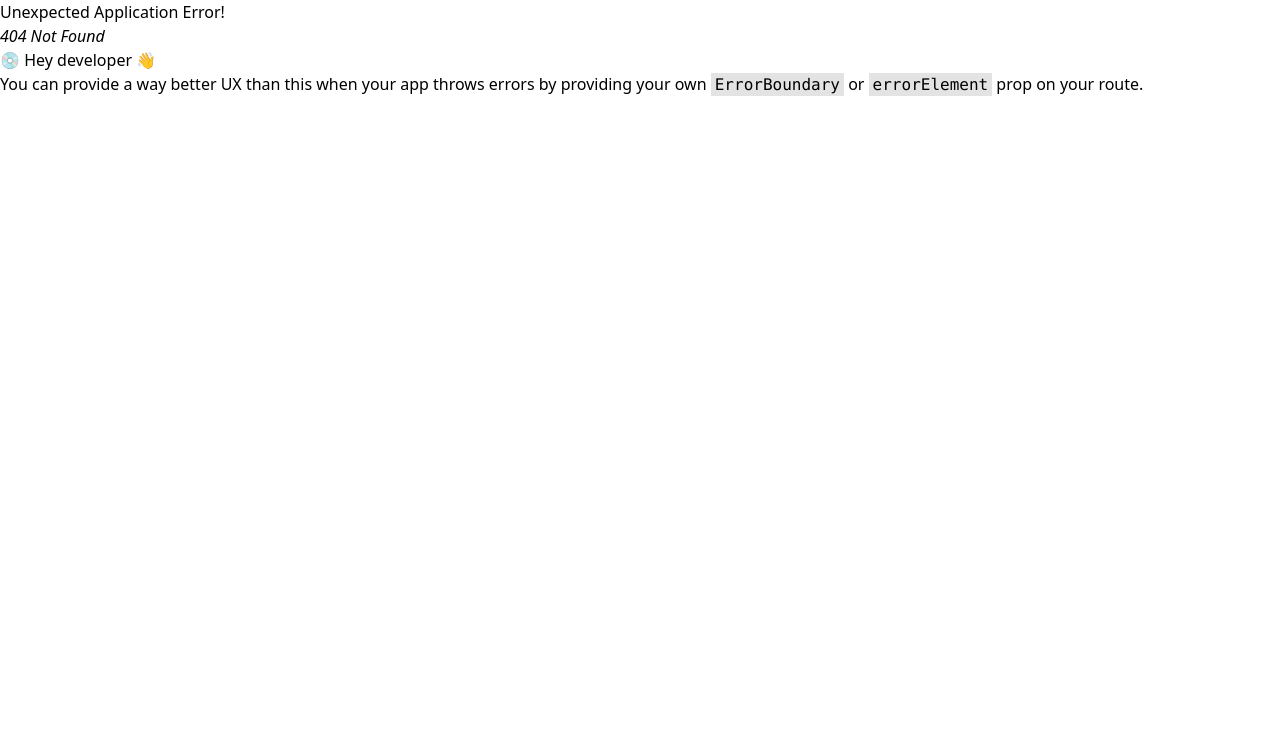
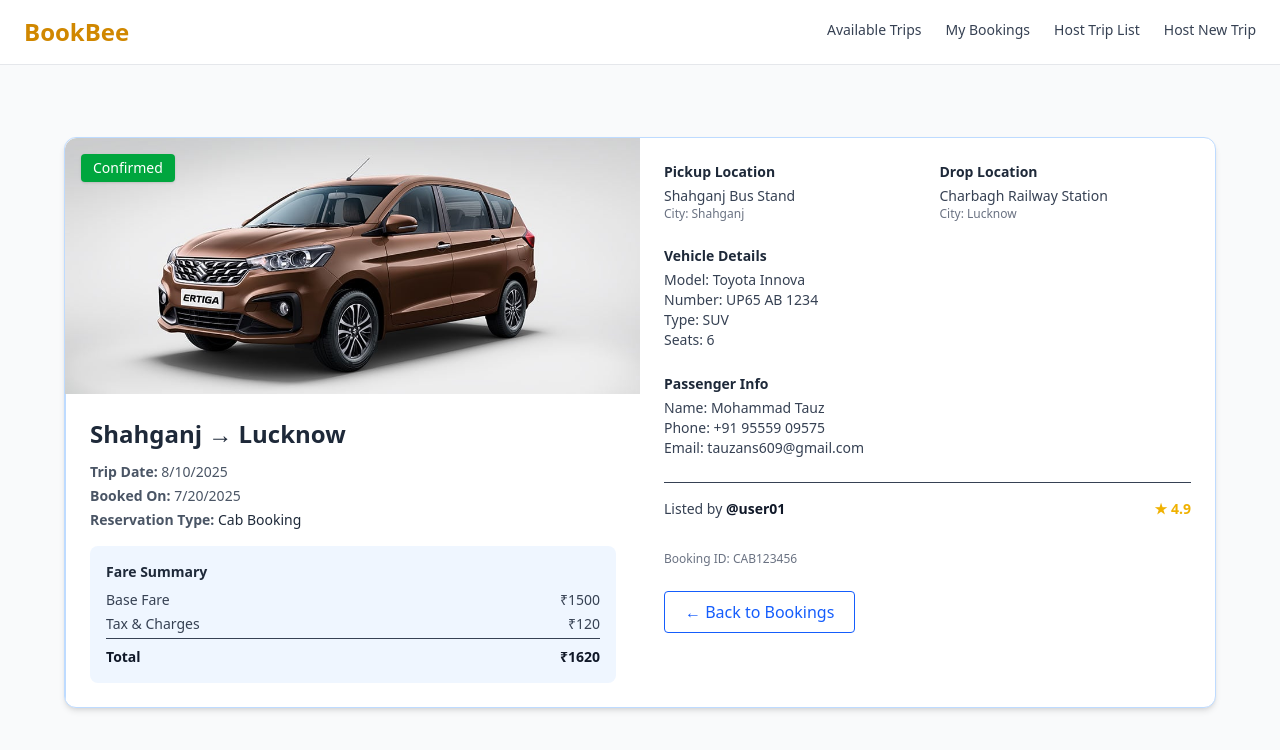
Before and after one commit to tauz001/bookbee, a React (Vite) app in the folder frontend/: page /cabbookings/1 in a window 1280 px wide. Before the commit this address had no page. Shown: the top 750 px of the page. Built offline with nearby package versions, Linux system fonts and the light colour scheme.

Commit message:
lil updates and might be some mess

```diff
--- /dev/null
+++ b/frontend/src/pages/user/bookingDetails.jsx
@@ -0,0 +1,150 @@
+import {useParams, Link} from "react-router-dom"
+import vehicleImg from "../../assets/vehicleImg01.jpg"
+import {useEffect, useState} from "react"
+
+const BookingDetails = () => {
+  const {id} = useParams()
+
+  // Mock booking data — replace with actual fetch later
+  const booking = {
+    bookingId: "CAB123456",
+    reservationType: "Cab Booking",
+    pickupCity: "Shahganj",
+    dropCity: "Lucknow",
+    exactPickup: "Shahganj Bus Stand",
+    exactDrop: "Charbagh Railway Station",
+    tripDate: "2025-08-10",
+    createdAt: "2025-07-20",
+    user: {
+      name: "Mohammad Tauz",
+      contact: "+91 95559 09575",
+      email: "tauzans609@gmail.com",
+    },
+    host: {
+      name: "@user01",
+      rating: 4.9,
+    },
+    vehicle: {
+      model: "Toyota Innova",
+      number: "UP65 AB 1234",
+      type: "SUV",
+      seats: 6,
+    },
+    fare: {
+      baseFare: 1500,
+      tax: 120,
+      total: 1620,
+    },
+    status: "Confirmed",
+  }
+
+  console.log("Booking ID from URL:", id)
+
+  return (
+    <div className="container mx-auto px-4 py-10">
+      <div className="max-w-6xl mx-auto bg-white border border-blue-200 rounded-xl shadow-md overflow-hidden flex flex-col lg:flex-row">
+        {/* LEFT SIDE: Vehicle Image + Trip Info */}
+        <div className="w-full lg:w-1/2 flex flex-col">
+          <div className="relative w-full h-48 lg:h-64">
+            <img src={vehicleImg} alt="Vehicle" className="w-full h-full object-cover rounded-t-xl lg:rounded-tl-xl lg:rounded-tr-none" />
+            <div className="absolute top-4 left-4 bg-green-600 text-white px-3 py-1 text-sm rounded shadow">{booking.status}</div>
+          </div>
+
+          <div className="p-6 border-t border-blue-200 lg:border-t-0 lg:border-l">
+            <h2 className="text-2xl font-semibold text-gray-800 mb-3">
+              {booking.pickupCity} → {booking.dropCity}
+            </h2>
+
+            <div className="space-y-1 text-sm text-gray-600">
+              <p>
+                <span className="font-semibold">Trip Date:</span> {new Date(booking.tripDate).toLocaleDateString()}
+              </p>
+              <p>
+                <span className="font-semibold">Booked On:</span> {new Date(booking.createdAt).toLocaleDateString()}
+              </p>
+              <p>
+                <span className="font-semibold">Reservation Type:</span> <span className="text-gray-800">{booking.reservationType}</span>
+              </p>
+            </div>
+
+            {/* Fare Summary */}
+            <div className="bg-blue-50 rounded-lg p-4 mt-4 text-sm text-gray-700 space-y-1">
+              <h4 className="font-semibold text-gray-800 mb-2">Fare Summary</h4>
+              <div className="flex justify-between">
+                <span>Base Fare</span>
+                <span>₹{booking.fare.baseFare}</span>
+              </div>
+              <div className="flex justify-between">
+                <span>Tax & Charges</span>
+                <span>₹{booking.fare.tax}</span>
+              </div>
+              <hr />
+              <div className="flex justify-between font-semibold text-gray-900 pt-1">
+                <span>Total</span>
+                <span>₹{booking.fare.total}</span>
+              </div>
+            </div>
+          </div>
+        </div>
+
+        {/* RIGHT SIDE: Full Booking Details */}
+        <div className="w-full lg:w-1/2 p-6 space-y-6">
+          {/* Pickup & Drop */}
+          <div className="grid sm:grid-cols-2 gap-6 text-sm text-gray-700">
+            <div>
+              <h4 className="font-semibold text-gray-800 mb-1">Pickup Location</h4>
+              <p>{booking.exactPickup}</p>
+              <p className="text-xs text-gray-500">City: {booking.pickupCity}</p>
+            </div>
+            <div>
+              <h4 className="font-semibold text-gray-800 mb-1">Drop Location</h4>
+              <p>{booking.exactDrop}</p>
+              <p className="text-xs text-gray-500">City: {booking.dropCity}</p>
+            </div>
+          </div>
+
+          {/* Vehicle Info */}
+          <div className="text-sm text-gray-700">
+            <h4 className="font-semibold text-gray-800 mb-1">Vehicle Details</h4>
+            <p>Model: {booking.vehicle.model}</p>
+            <p>Number: {booking.vehicle.number}</p>
+            <p>Type: {booking.vehicle.type}</p>
+            <p>Seats: {booking.vehicle.seats}</p>
+          </div>
+
+          {/* Passenger Info */}
+          <div className="text-sm text-gray-700">
+            <h4 className="font-semibold text-gray-800 mb-1">Passenger Info</h4>
+            <p>Name: {booking.user.name}</p>
+            <p>Phone: {booking.user.contact}</p>
+            <p>Email: {booking.user.email}</p>
+          </div>
+
+          {/* Host Info */}
+          <div className="flex items-center justify-between text-sm text-gray-700 border-t pt-4">
+            <p>
+              Listed by <span className="font-semibold text-gray-900">{booking.host.name}</span>
+            </p>
+            <p className="text-yellow-500 font-semibold flex items-center">
+              <span className="mr-1">★</span> {booking.host.rating}
+            </p>
+          </div>
+
+          {/* Meta Info */}
+          <div className="text-xs text-gray-500 pt-2">
+            <p>Booking ID: {booking.bookingId}</p>
+          </div>
+
+          {/* Back Link */}
+          <div>
+            <Link to="/bookings" className="inline-block px-5 py-2 border border-blue-600 text-blue-600 rounded hover:bg-blue-600 hover:text-white transition">
+              ← Back to Bookings
+            </Link>
+          </div>
+        </div>
+      </div>
+    </div>
+  )
+}
+
+export default BookingDetails
--- a/frontend/src/pages/user/userBookingUi.jsx
+++ b/frontend/src/pages/user/userBookingUi.jsx
@@ -1,12 +1,14 @@
 import {useEffect, useState} from "react"
 import vehicleImg from "../../assets/vehicleImg01.jpg"
 import {getUserCabBooking, getUserSeatBooking} from "../../services/storeService"
+import {useNavigate} from "react-router-dom"
 
 const Booking = () => {
   const [cabBookings, setCabBookings] = useState([])
   const [seatBookings, setSeatBookings] = useState([])
   const [loading, setLoading] = useState(true)
   const [error, setError] = useState(null)
+  const navigate = useNavigate()
 
   useEffect(() => {
     const fetchTrips = async () => {
@@ -37,6 +39,11 @@ const Booking = () => {
 
     fetchTrips()
   }, [])
+
+  const handleDetailsLink = id => {
+    // preventDefault()
+    navigate(`/cabbookings/${id}`)
+  }
 
   if (loading) return <div className="container mx-auto p-4">Loading bookings...</div>
   if (error) return <div className="container mx-auto p-4 text-red-500">Error: {error}</div>
@@ -77,7 +84,7 @@ const Booking = () => {
                   </div>
                 </div>
 
-                <a href="#" className="text-blue-600 font-medium hover:underline">
+                <a className="text-blue-600 font-medium hover:underline cursor-pointer" onClick={() => handleDetailsLink(booking._id)}>
                   View booking details
                 </a>
 
@@ -132,7 +139,7 @@ const Booking = () => {
                   </div>
                 </div>
 
-                <a href="#" className="text-green-600 font-medium hover:underline">
+                <a className="text-blue-600 font-medium hover:underline cursor-pointer" onClick={() => handleDetailsLink(booking._id)}>
                   View booking details
                 </a>
 
--- a/frontend/src/router.jsx
+++ b/frontend/src/router.jsx
@@ -7,6 +7,7 @@ import HostingTrip from "./pages/host/hostingTrip"
 import HostTripList from "./pages/host/hostTripList"
 import EditTrip from "./pages/host/editTrip"
 import Homepage from "./pages/common/homePage"
+import BookingDetails from "./pages/user/bookingDetails"
 
 export const router = createBrowserRouter([
   {
@@ -34,6 +35,10 @@ export const router = createBrowserRouter([
         element: <Userbooking />,
       },
       {
+        path: "/cabbookings/:id",
+        element: <BookingDetails />,
+      },
+      {
         path: "host",
         children: [
           {
```
